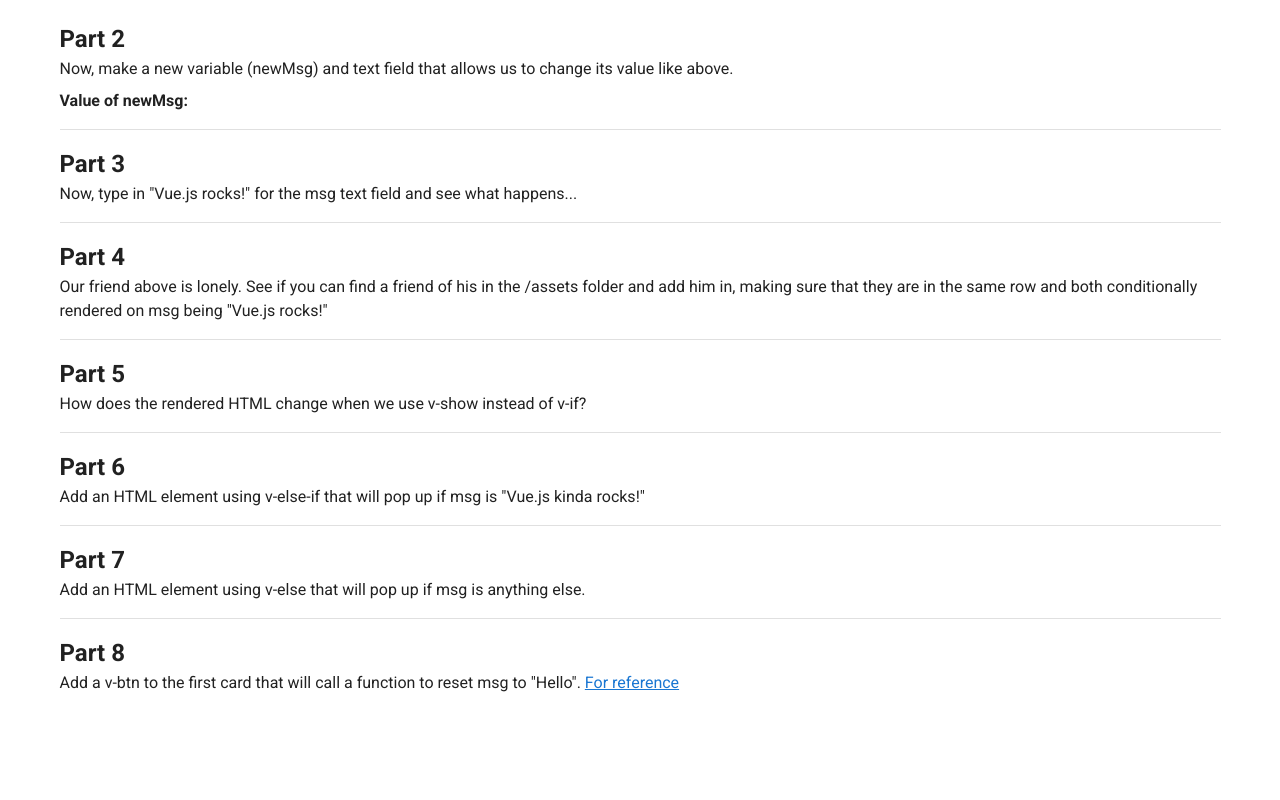
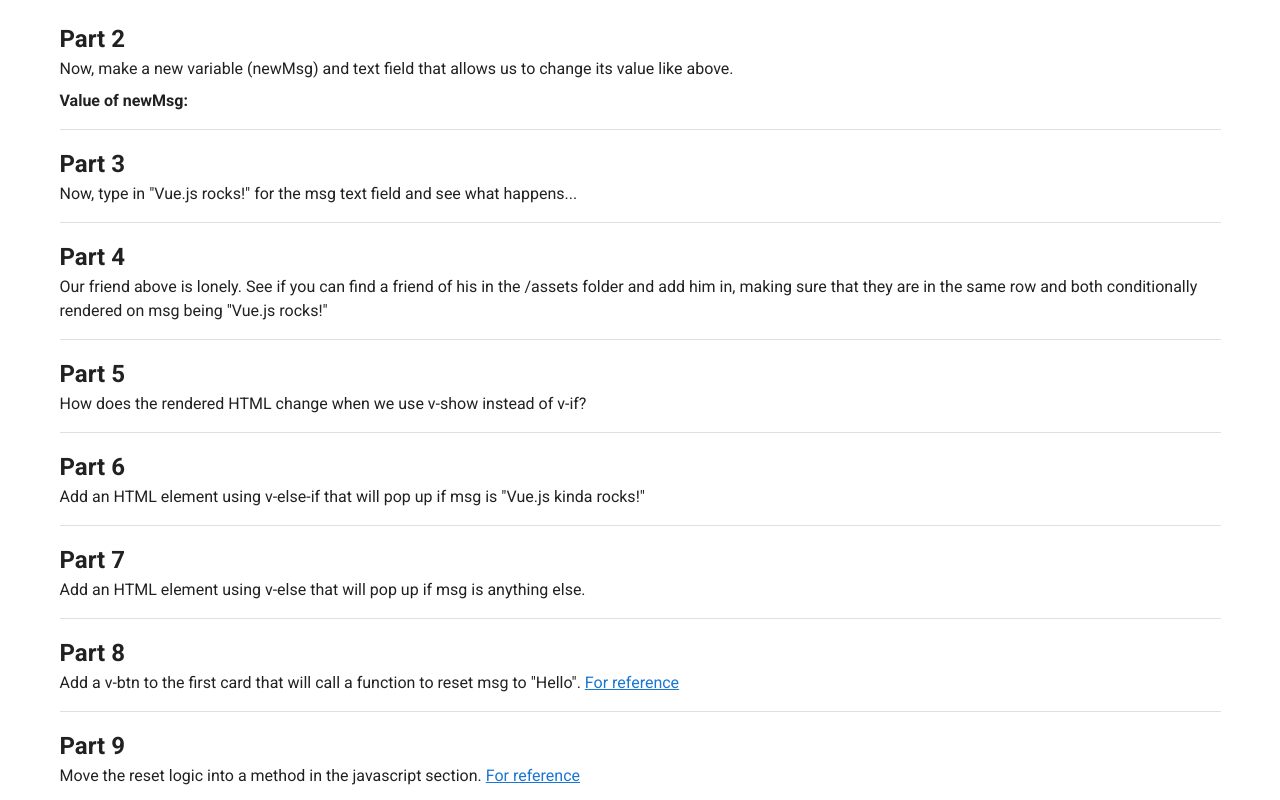
Before and after one commit to millerwassup/resvue, a Vue app: page / in a window 1280 px wide. Shown: the part 386-1186 px from the top of the page. Before the commit the page ends 1093 px from the top, so only its background shows below. Built offline with nearby package versions, Linux system fonts and the light colour scheme.

Commit message:
Ammend exercise one

```diff
--- a/src/views/ExerciseOne.vue
+++ b/src/views/ExerciseOne.vue
@@ -105,6 +105,16 @@
         <a href="https://vuetifyjs.com/en/components/cards#examples" target="_blank">For reference</a>
       </v-col>
     </v-row>
+
+    <v-divider class="my-4"/>
+
+    <v-row>
+      <v-col cols="12">
+        <h2>Part 9</h2>
+        Move the reset logic into a method in the javascript section.
+        <a href="https://vuejs.org/v2/guide/#Handling-User-Input" target="_blank">For reference</a>
+      </v-col>
+    </v-row>
   </v-container>
 </template>
 
```
